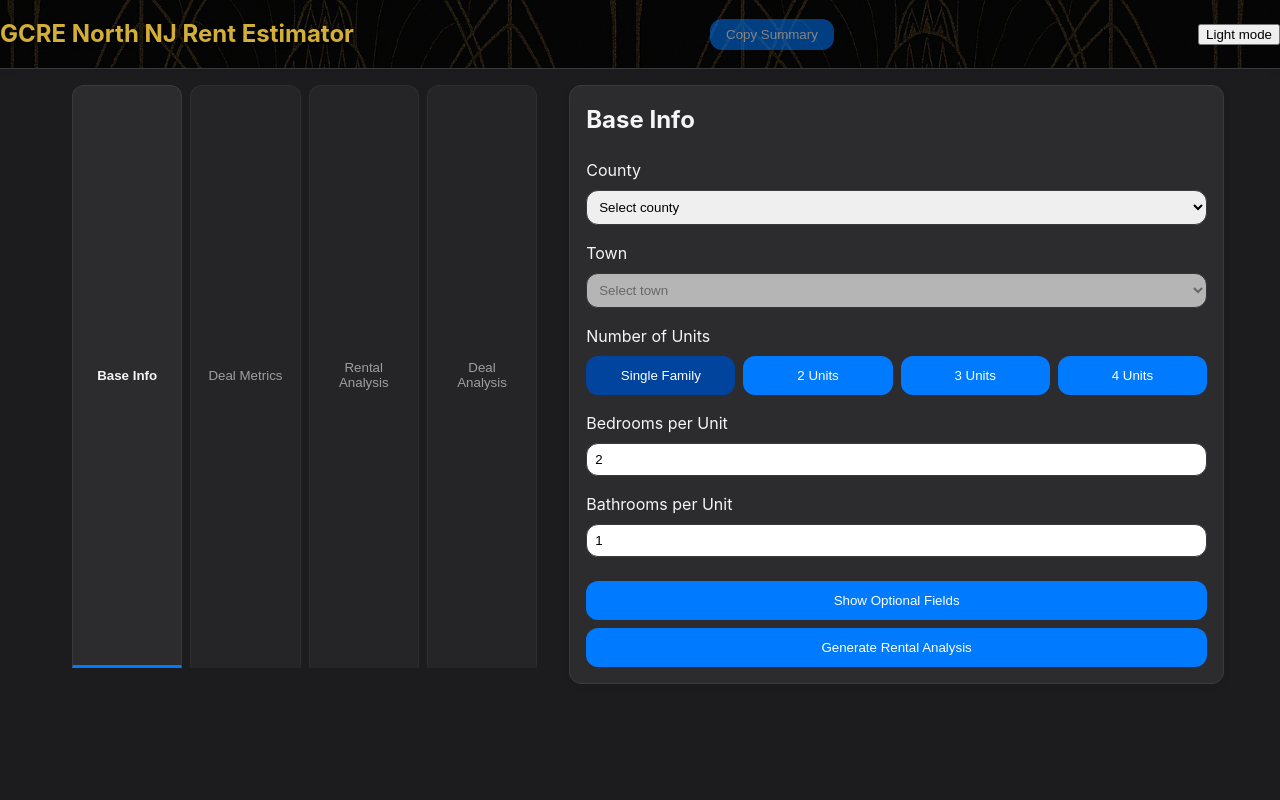
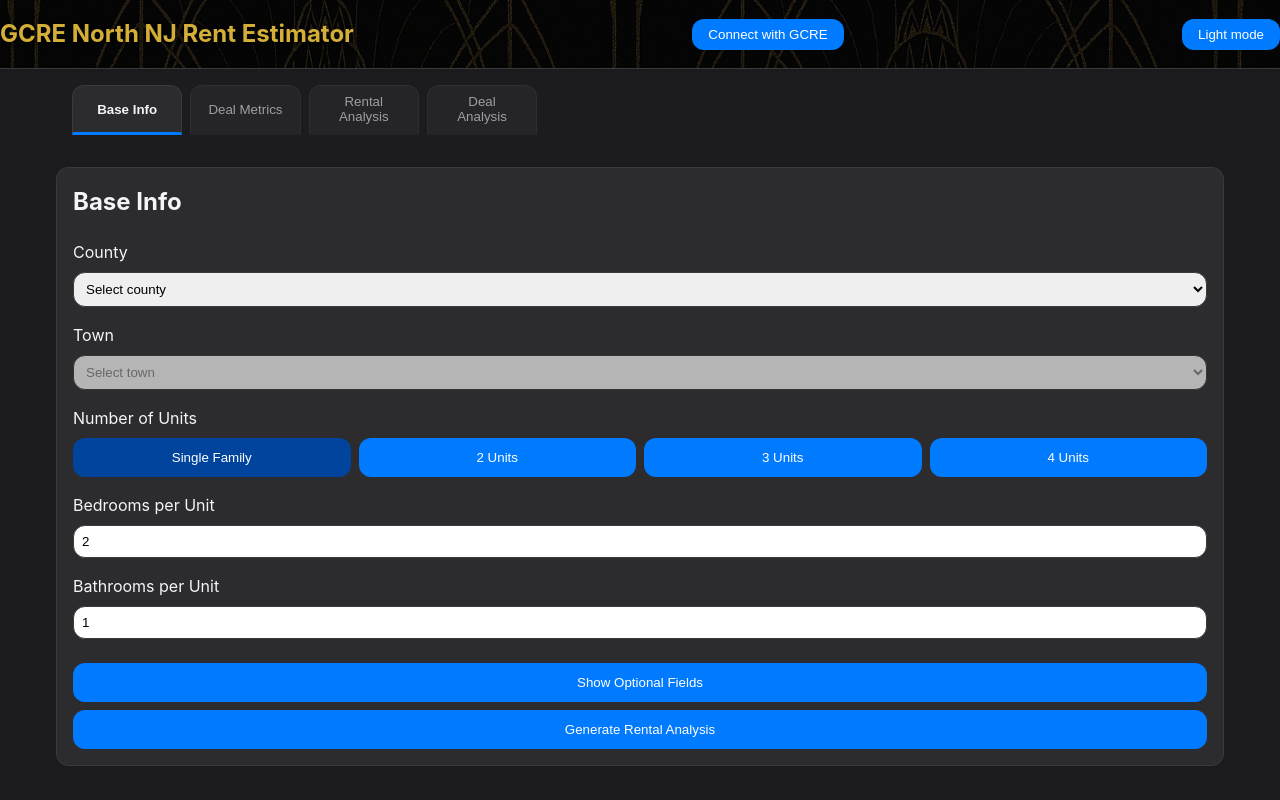
Before and after one commit to GCRE-NJ/GCRE-INVESTOR-TOOL, a plain HTML site: page index.html in a window 1280 px wide. Drawn offline with Linux system fonts and the light colour scheme.

Commit message:
Refine UX: unify card widths, ensure consistent dark-mode styling, replace Copy Summary with Connect with GCRE button in header

```diff
--- a/index.html
+++ b/index.html
@@ -55,15 +55,17 @@
       margin: 0;
       font-size: 1.5rem;
     }
-    #copySummary {
+    /* Header action buttons */
+    .header-btn {
       padding: 0.5rem 1rem;
       background: var(--primary);
       color: #fff;
       border: none;
       border-radius: var(--radius);
       cursor: pointer;
+      margin-left: 0.5rem;
     }
-    #copySummary:disabled {
+    .header-btn:disabled {
       opacity: 0.5;
       cursor: not-allowed;
     }
@@ -92,11 +94,14 @@
       flex: 1 1 100%;
     }
     @media (min-width: 900px) {
-      .card.inputs {
-        flex: 1 1 40%;
-      }
-      .card.results {
-        flex: 1 1 55%;
+      /* In the tabbed interface we show only one card at a time, so let
+         each card take the full width to avoid empty space. */
+      .card.inputs,
+      .card.results,
+      #metricsCard,
+      #rentalCard,
+      #dealCard {
+        flex: 1 1 100%;
       }
     }
     .card h2 {
@@ -222,10 +227,10 @@
 <body>
   <header>
     <h1>GCRE North NJ Rent Estimator</h1>
-    <button id="copySummary" disabled>Copy Summary</button>
-    <!-- Dark mode toggle button. Clicking this will toggle the `dark` class
-         on the body element. The text updates based on the current state. -->
-    <button id="darkModeToggle" style="margin-left: 0.5rem;">Dark mode</button>
+    <!-- Header action buttons: connect and dark mode toggle -->
+    <button id="connectHeaderBtn" class="header-btn">Connect with GCRE</button>
+    <button id="copySummary" class="header-btn" style="display:none;">Copy Summary</button>
+    <button id="darkModeToggle" class="header-btn">Light mode</button>
   </header>
   <!-- Hide the Google sign-in UI since we no longer require login -->
   <div id="signin-container" style="display:none;">
@@ -948,6 +953,16 @@
         darkBtn.textContent = isDark ? 'Light mode' : 'Dark mode';
         localStorage.setItem('darkMode', isDark);
       });
+
+      // Header connect button: open the user's mail client to contact GCRE.
+      const connectHeaderBtn = document.getElementById('connectHeaderBtn');
+      if (connectHeaderBtn) {
+        connectHeaderBtn.addEventListener('click', () => {
+          const subject = encodeURIComponent('Rental Tool Inquiry');
+          const body = encodeURIComponent('Hello GCRE,\n\nI would like to connect regarding the rental analysis tool.');
+          window.location.href = `mailto:galncohen@gmail.com?subject=${subject}&body=${body}`;
+        });
+      }
       // Optional field toggle
       const optBtn = document.getElementById('toggleOptional');
       const optFields = document.getElementById('optionalFields');
```
